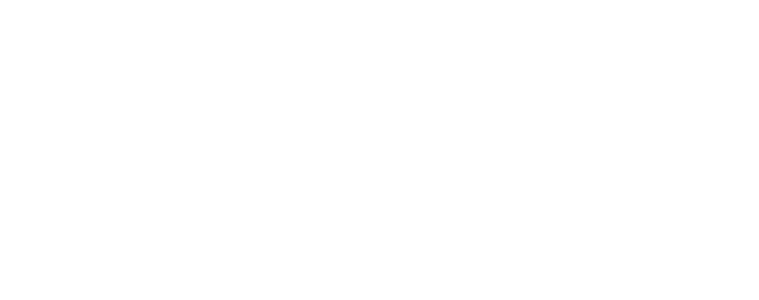
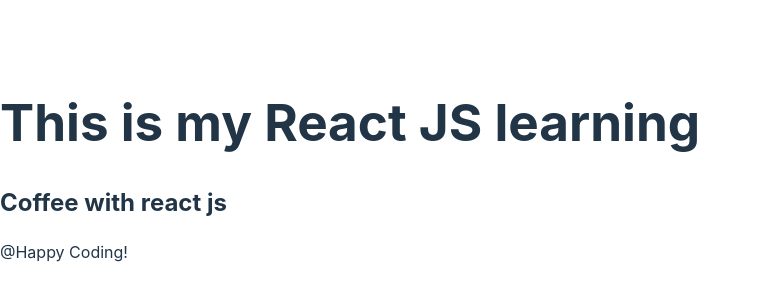
Before and after one commit to diwasbk/My-React-Learning-App, a React (Vite) app: page / in a window 1280 px wide. Shown: the part 230-530 px from the top of the page, without its empty margins (0-759 px from the left). Built offline with nearby package versions, Linux system fonts and the light colour scheme.

Commit message:
Learned about React components, JSX, and import/export

```diff
--- a/src/App.jsx
+++ b/src/App.jsx
@@ -1,9 +1,12 @@
 import './App.css'
+import Coffee from './components/Coffee'
 
 function App() {
 
   return (
     <>
+    <h1>This is my React JS learning</h1>
+    <Coffee/>
     </>
   )
 }
--- /dev/null
+++ b/src/components/Coffee.jsx
@@ -0,0 +1,12 @@
+import React from 'react'
+
+function Coffee() {
+  return (
+    <div>
+        <h2>Coffee with react js</h2>
+        <p>@Happy Coding!</p>
+    </div>
+  )
+}
+
+export default Coffee
```
